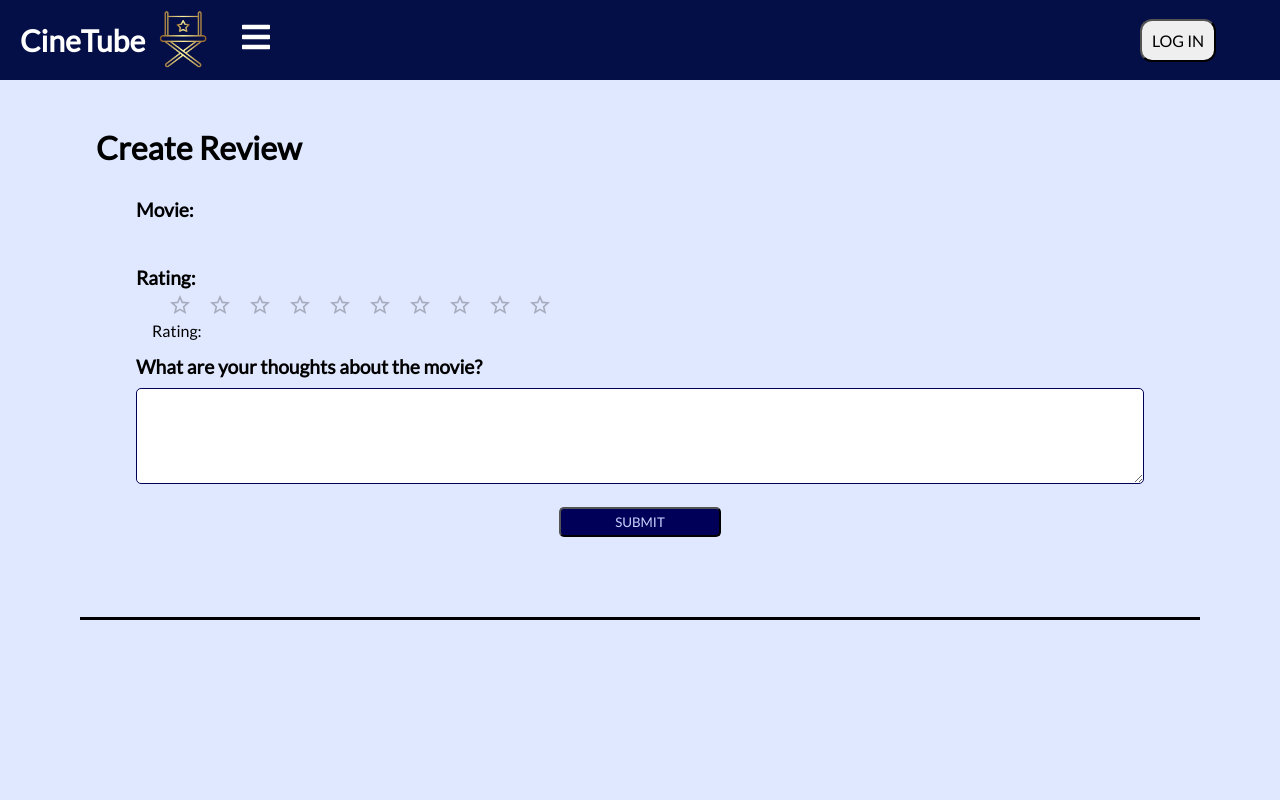
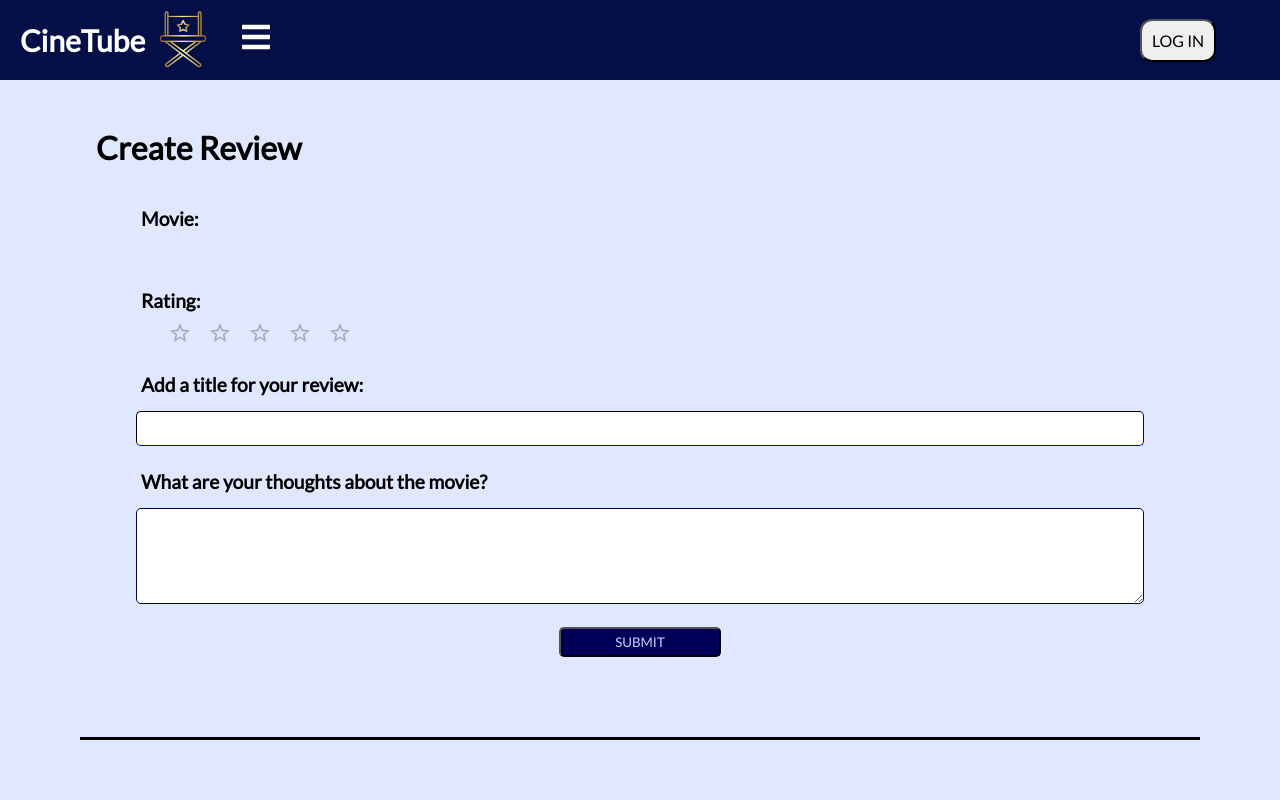
Before and after one commit to SGBD-MOVIES-PROJECT/Main, a React (Create React App) app in the folder sgbd_project/static/: page /createreview in a window 1280 px wide. Shown: the top 800 px of the page. Built offline with nearby package versions, Linux system fonts and the light colour scheme.

Commit message:
canvis estetics

```diff
--- a/sgbd_project/static/src/pages/CreateReview.js
+++ b/sgbd_project/static/src/pages/CreateReview.js
@@ -14,11 +14,6 @@ const labels = {
     3: '3',
     4: '4',
     5: '5',
-    6: '6',
-    7: '7',
-    8: '8',
-    9: '9',
-    10: '10',
   };
 export default function CreateReview() {
     const [value, setValue] = useState(0);
@@ -26,6 +21,7 @@ export default function CreateReview() {
     const movieID = (new URLSearchParams(window.location.search)).get('id');
 
     const [comment, setComment] = useState('');
+    const [title, setTitle] = useState('');
 
     const history = useHistory();
     const baseUrl="http://127.0.0.1:8000/api/createReview/";
@@ -46,7 +42,7 @@ export default function CreateReview() {
     function postRequest(){
 
         var bodyFormData = new FormData();
-        bodyFormData.append('titleReview', "Aquest es el titol");
+        bodyFormData.append('titleReview', title);
         bodyFormData.append('movie', movieID);
         bodyFormData.append('nota', value);
         bodyFormData.append('review', comment);
@@ -82,11 +78,16 @@ export default function CreateReview() {
                         <Rating
                             name="text-feedback"
                             value={value}
-                            defaultValue={null} max={10}
+                            defaultValue={null} max={5}
                             onChange={event => setValue(event.target.value)}
                         />
-                        <Box sx={{ ml: 2 }}>Rating: {labels[value]}</Box>
+                        {/* <Box sx={{ ml: 2 }}>Rating: {labels[value]}</Box> */}
                     </Box>
+                </div>
+                <div className='review-title-container'>
+                    <p className='review-title' id='comment'>Add a title for your review: </p>
+                    <input id="input-title" className='review-title2' type="text" name="comment" onChange={event => setTitle(event.target.value)}
+                    value={title}/>
                 </div>
                 <div className='comment-container'>
                     <p className='review-title' id='comment'>What are your thoughts about the movie? </p>
--- a/sgbd_project/static/src/pages/ReviewsProfile.js
+++ b/sgbd_project/static/src/pages/ReviewsProfile.js
@@ -43,14 +43,14 @@ export default function ReviewsProfile() {
                     <div>
                         <div className="review-container">
                             <div className="r1">
-                                {getMovieName(todo.movie)}
+                                <a>{getMovieName(todo.movie)}</a>
                             </div>
 
                             <div className="r2">
                                 <a>{todo.nota}</a>
                             </div>
                             <div className="r3">
-                                <h3>{todo.titleReview}</h3>
+                                <h2 className="titol-review-container">{todo.titleReview}</h2>
                                 <p>{todo.review}</p>
                             </div>
 
--- a/sgbd_project/static/src/pages/Service/Service.css
+++ b/sgbd_project/static/src/pages/Service/Service.css
@@ -4,7 +4,7 @@ h1.heading1 {
     font-weight: 700;
     font-family: Poppins, sans-serif;
     color: rgb(0,0,88);
-    background-color: rgb(77, 93, 232);
+    background-color: rgb(224, 232, 255);
  }
 
  p.heading1.p__color {
@@ -12,7 +12,7 @@ h1.heading1 {
     line-height: 1.2;
     height: 30px;
     color: rgb(0,0,88);
-    background-color: rgb(77, 93, 232);
+    background-color: rgb(224, 232, 255);
     margin-bottom: 10px;
  }
 
@@ -61,7 +61,7 @@ h1.heading1 {
       }
  }
  .service.component__space {
-    background-color: rgb(77, 93, 232);
+    background-color: rgb(224, 232, 255);
  }
 .col__3{
     width: 512px;
--- a/sgbd_project/static/src/pages/styles/CreateReview.css
+++ b/sgbd_project/static/src/pages/styles/CreateReview.css
@@ -19,7 +19,7 @@
     font-size: larger;
     font-weight: bold;
 }
-.comment, .rating, .title-searchbar{
+.comment, .rating, .title-searchbar, .review-title2{
     margin-top: 10px;
     border-radius: 5px;
     border-color: rgb(0, 0, 88);
@@ -30,15 +30,23 @@
 
 .comment{
     min-height: 12vh;
+    font-size: large;
     padding: 5px;
 }
-
+.review-title{
+    padding: 5px;
+    padding-top: 1.5rem;
+}
 .title-searchbar{
     min-height: 38px;
     padding: 5px;
 }
-
-.rating-container, .comment-container, .title-searchbar-container{
+#input-title{
+    padding: 5px;
+    font-size: larger;
+    min-height: 4vh;
+}
+.rating-container, .comment-container, .title-searchbar-container, .review-title-container{
     width: 90%;
     margin-right: 5%;
     margin-left: 5%;
--- a/sgbd_project/static/src/pages/styles/ReviewsProfile.css
+++ b/sgbd_project/static/src/pages/styles/ReviewsProfile.css
@@ -17,7 +17,9 @@ DBECF4
 
 
 */
-
+.titol-review-container{
+    padding: 10px;
+}
 .r1{
     background-color: #194569;
     height: calc(20vh - (20vh * 0.7));
@@ -54,13 +56,16 @@ DBECF4
 }
 .r3 p{
     padding-top: 5px;
+    padding-left: 10px;
+    font-size: large;
 }
 
 .r2 a{
     font-size: 60px;
 }
-.r1 p{
+.r1 a{
     font-size: 30px;
+    padding-left: 15px;
 }
 
 .full-cont2 h1{
```
